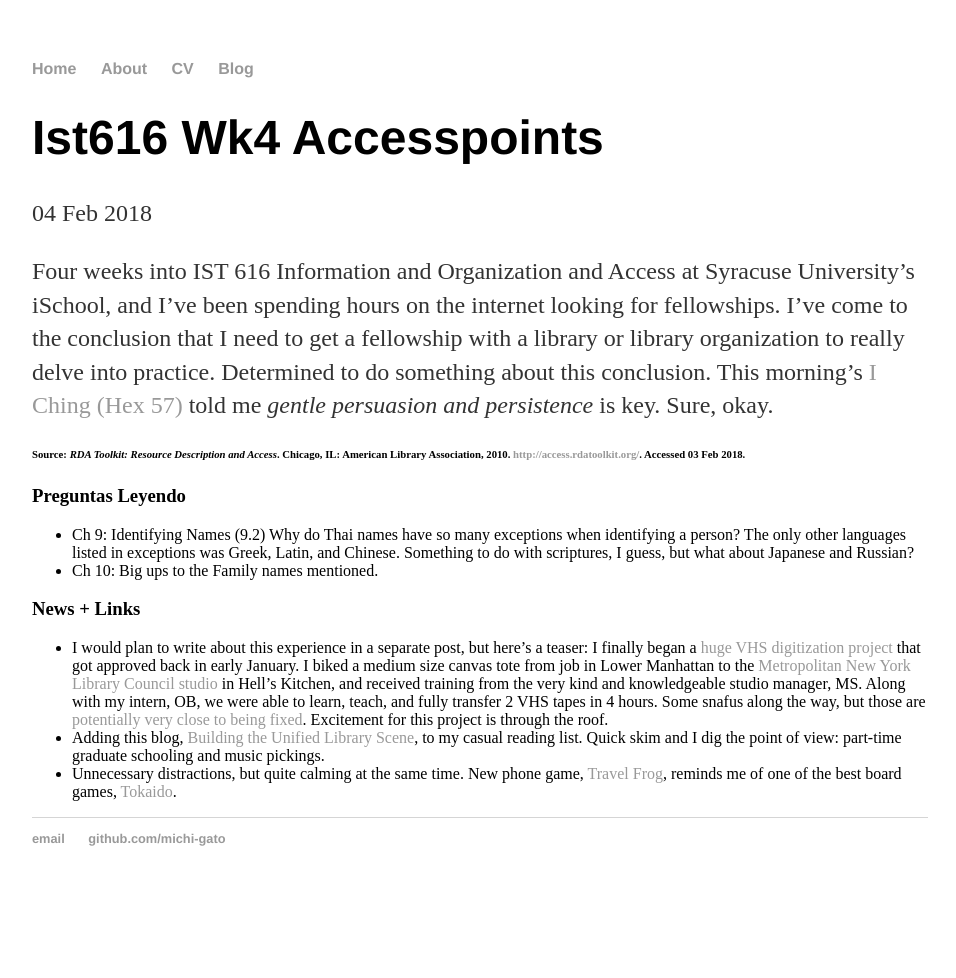
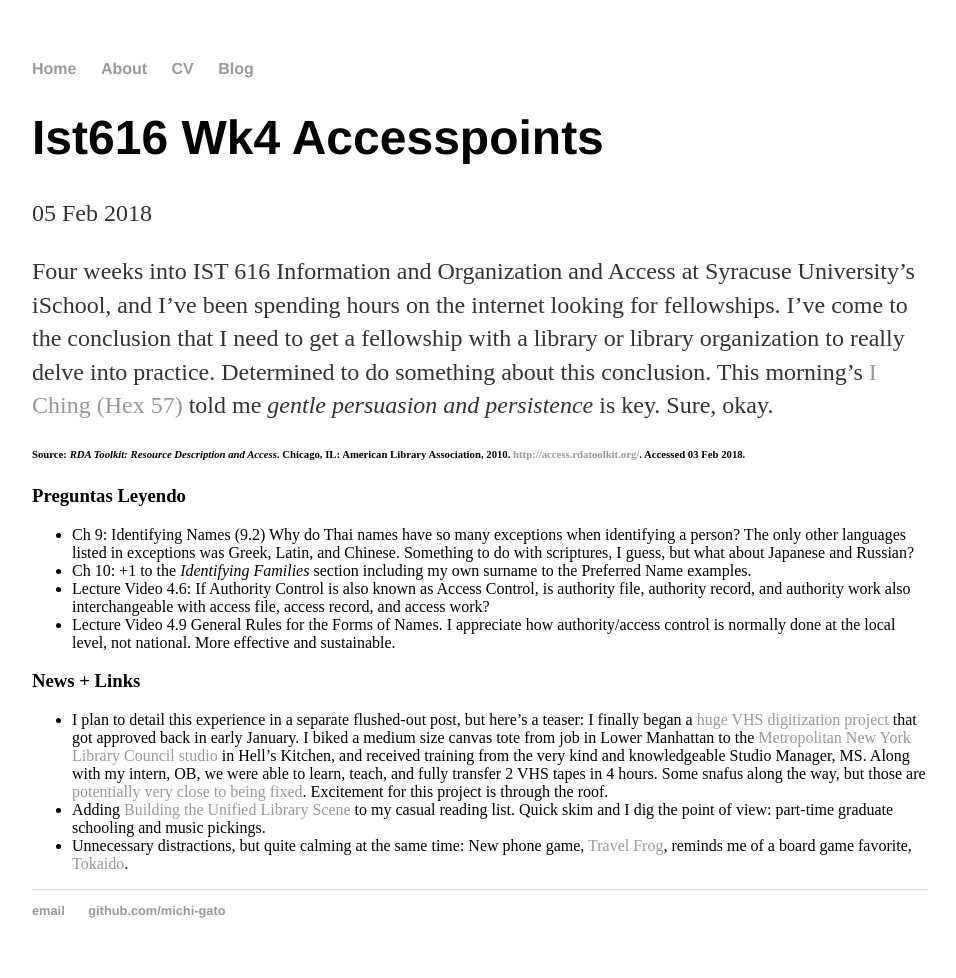
Before and after one commit to cat-alog/cat-alog.github.io, a Jekyll site: the page built from _posts/2018-02-04-ist616-wk4-accessPoints.md, in a window 1280 px wide. Shown: the whole page, without its empty margins (160-1116 px from the left). Built offline with Jekyll 4.4.1, drawn with Linux system fonts in a browser that asks for light colours; before the commit the page ends 906 px from its top, so only the background shows below that.

Commit message:
Update 2018-02-04-ist616-wk4-accessPoints.md

```diff
--- a/_posts/2018-02-04-ist616-wk4-accessPoints.md
+++ b/_posts/2018-02-04-ist616-wk4-accessPoints.md
@@ -1,7 +1,7 @@
 ---
 layout: post
 title:
-date: 2018-02-04
+date: 2018-02-05
 ---
 
 Four weeks into IST 616 Information and Organization and Access at Syracuse University's iSchool, and I've been spending hours on the internet looking for fellowships. I've come to the conclusion that I need to get a fellowship with a library or library organization to really delve into practice. Determined to do something about this conclusion. This morning's [I Ching (Hex 57)](https://en.wikipedia.org/wiki/List_of_hexagrams_of_the_I_Ching#Hexagram_57) told me _gentle persuasion and persistence_ is key. Sure, okay.
@@ -10,9 +10,11 @@
 
 ### Preguntas Leyendo
 * Ch 9: Identifying Names (9.2) Why do Thai names have so many exceptions when identifying a person? The only other languages listed in exceptions was Greek, Latin, and Chinese. Something to do with scriptures, I guess, but what about Japanese and Russian?
-* Ch 10: Big ups to the Family names mentioned.
+* Ch 10: +1 to the _Identifying Families_ section including my own surname to the Preferred Name examples.
+* Lecture Video 4.6: If Authority Control is also known as Access Control, is authority file, authority record, and authority work also interchangeable with access file, access record, and access work?
+* Lecture Video 4.9 General Rules for the Forms of Names. I appreciate how authority/access control is normally done at the local level, not national. More effective and sustainable.
 
 ### News + Links
-* I would plan to write about this experience in a separate post, but here's a teaser: I finally began a [huge VHS digitization project](https://twitter.com/snewyuen/status/950870344893632515) that got approved back in early January. I biked a medium size canvas tote from job in Lower Manhattan to the [Metropolitan New York Library Council studio](https://metro.org/services/599studio) in Hell's Kitchen, and received training from the very kind and knowledgeable studio manager, MS. Along with my intern, OB, we were able to learn, teach, and fully transfer 2 VHS tapes in 4 hours. Some snafus along the way, but those are [potentially very close to being fixed](https://github.com/amiaopensource/vrecord/issues/237). Excitement for this project is through the roof.
-* Adding this blog, [Building the Unified Library Scene](https://unifiedlibraryscene.blogspot.com/), to my casual reading list. Quick skim and I dig the point of view: part-time graduate schooling and music pickings.
-* Unnecessary distractions, but quite calming at the same time. New phone game, [Travel Frog](http://www.bbc.com/news/world-asia-china-42871181), reminds me of one of the best board games, [Tokaido](https://boardgamegeek.com/boardgame/123540/tokaido).
+* I plan to detail this experience in a separate flushed-out post, but here's a teaser: I finally began a [huge VHS digitization project](https://twitter.com/snewyuen/status/950870344893632515) that got approved back in early January. I biked a medium size canvas tote from job in Lower Manhattan to the [Metropolitan New York Library Council studio](https://metro.org/services/599studio) in Hell's Kitchen, and received training from the very kind and knowledgeable Studio Manager, MS. Along with my intern, OB, we were able to learn, teach, and fully transfer 2 VHS tapes in 4 hours. Some snafus along the way, but those are [potentially very close to being fixed](https://github.com/amiaopensource/vrecord/issues/237). Excitement for this project is through the roof.
+* Adding [Building the Unified Library Scene](https://unifiedlibraryscene.blogspot.com/) to my casual reading list. Quick skim and I dig the point of view: part-time graduate schooling and music pickings.
+* Unnecessary distractions, but quite calming at the same time: New phone game, [Travel Frog](http://www.bbc.com/news/world-asia-china-42871181), reminds me of a board game favorite, [Tokaido](https://boardgamegeek.com/boardgame/123540/tokaido).
```
